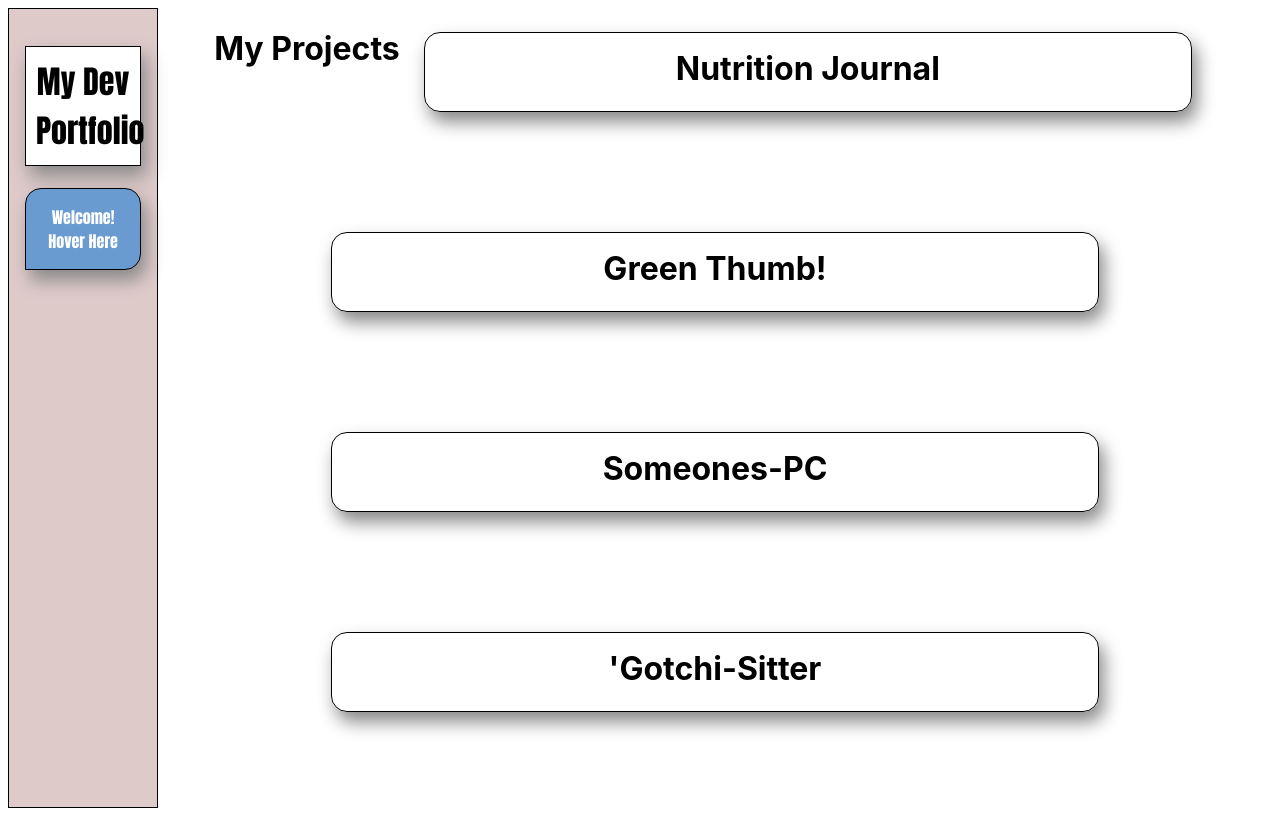
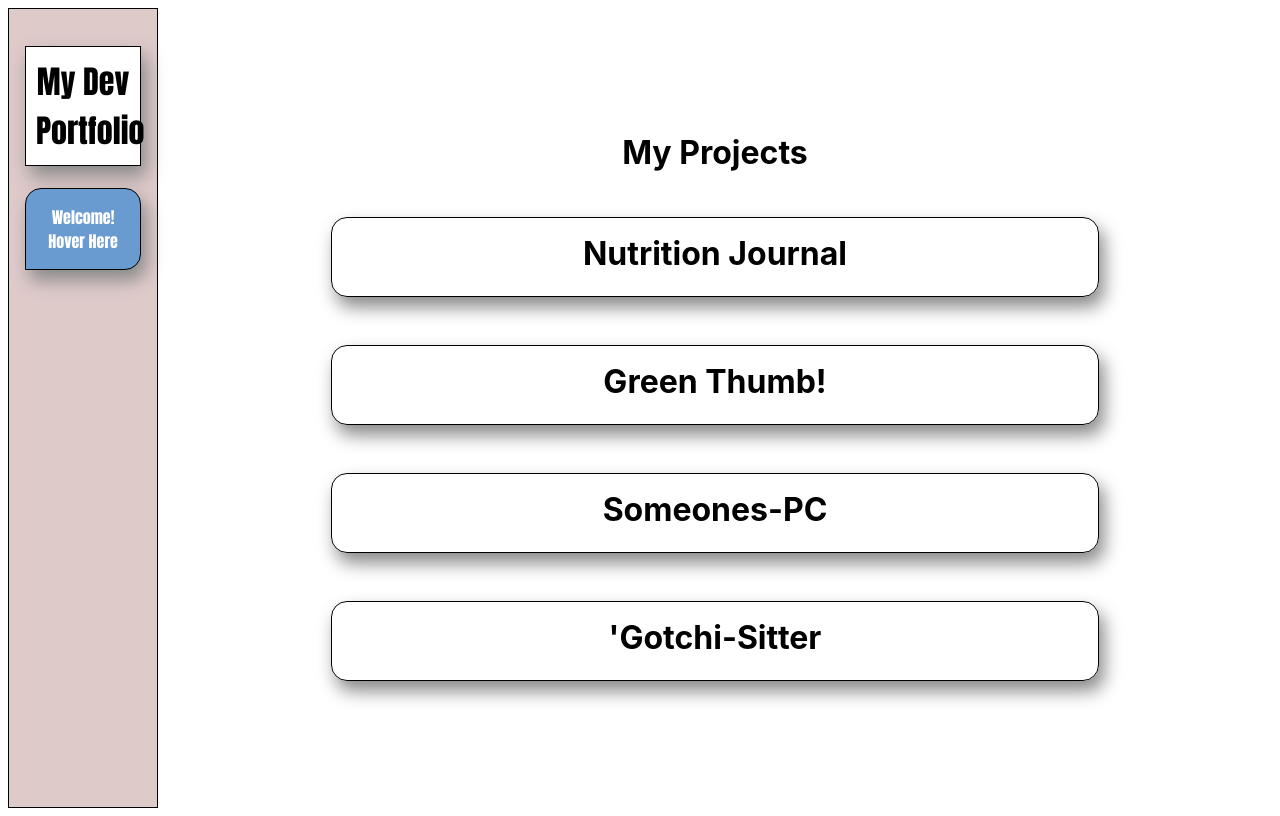
Before and after one commit to ant07hony/Fullstack-Portfolio, a React (Create React App) app: page /projects in a window 1280 px wide. Built offline with nearby package versions, Linux system fonts and the light colour scheme.

Commit message:
made changes to projects section

```diff
--- a/src/components/App/App.css
+++ b/src/components/App/App.css
@@ -148,9 +148,10 @@
  display: flex;
  width: 100%;
  padding: 0 auto;
- flex-direction: row;
- flex-wrap: wrap;
+ flex-direction: column;
+ /* flex-wrap: wrap; */
  justify-content: center;
+ align-items: center;
 }
 
 .dropdown-content {
```
